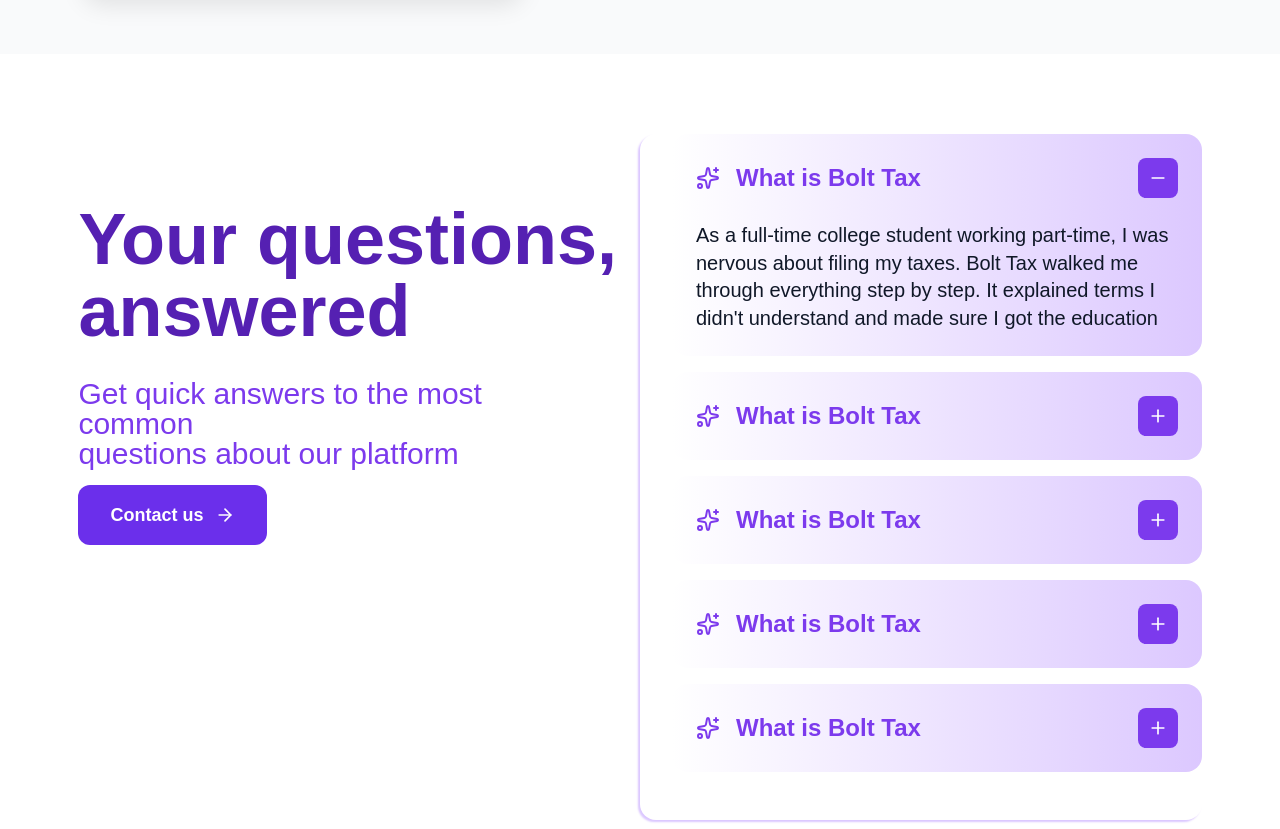
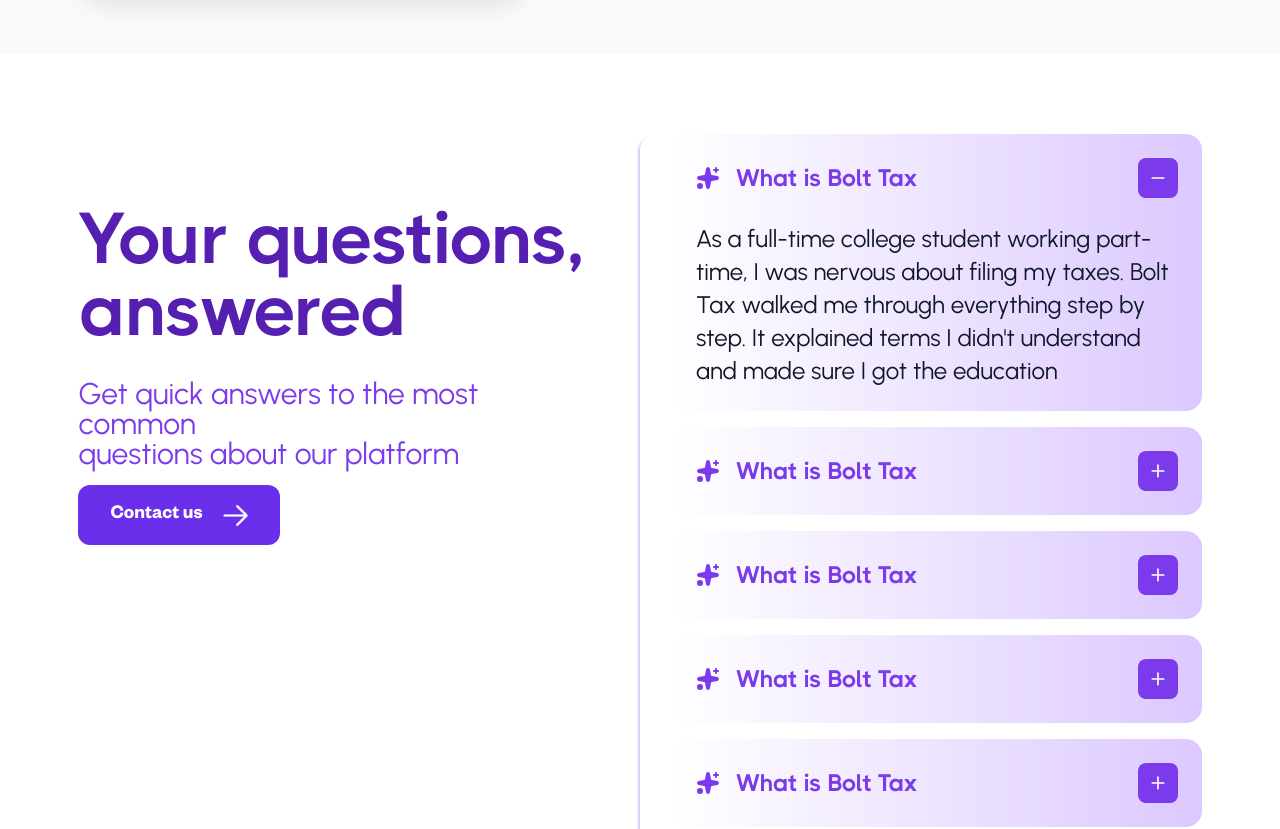
Before and after one commit to johntarus/bolt_tax, a Next.js app: page / in a window 1280 px wide. Shown: the part 6500-7329 px from the top of the page. Built offline with nearby package versions, Linux system fonts and the light colour scheme.

Commit message:
Updated the FAQ styles

```diff
--- a/app/fonts/index.ts
+++ b/app/fonts/index.ts
@@ -27,11 +27,11 @@
             weight: '700',
             style: 'normal',
         },
-        // {
-        //     path: './founders-grotesk/FoundersGrotesk-Bold.otf',
-        //     weight: '400',
-        //     style: 'normal',
-        // }
+        {
+            path: './founders-grotesk/FoundersGrotesk-Bold.otf',
+            weight: '400',
+            style: 'normal',
+        }
     ]
 })
 
--- a/components/home/faq.tsx
+++ b/components/home/faq.tsx
@@ -1,7 +1,9 @@
 "use client";
 
-import { Sparkles, Plus, Minus, ArrowRight } from "lucide-react";
-import { SetStateAction, useState } from "react";
+import { Sparkles, Plus, Minus } from "lucide-react";
+import React, { SetStateAction, useState } from "react";
+import { foundersGrotesk, thiccboi, urbanist } from "@/app/fonts";
+import Image from "next/image";
 
 export default function FAQSection() {
     const [openIndex, setOpenIndex] = useState(0);
@@ -38,19 +40,26 @@
             <div className="max-w-[90%] mx-auto">
                 <div className="flex flex-col lg:flex-row gap-0">
                     {/* Left Side - Content */ }
-                    <div className="flex-1 lg:sticky lg:top-24 lg:self-start flex flex-col justify-center min-h-[60vh]">
-                        <h2 className="text-5xl md:text-6xl xl:text-7xl 2xl:text-[5rem] font-bold text-[#5520B2] mb-8 leading-none">
+                    <div
+                        className="flex-1 lg:sticky lg:top-24 lg:self-start flex flex-col md:justify-center min-h-[30vh] md:min-h-[60vh]">
+                        <h2 className={ `${ thiccboi.className } text-5xl md:text-6xl xl:text-7xl 2xl:text-[5rem] font-bold text-[#5520B2] mb-4 md:mb-8 leading-none` }>
                             Your questions,<br/>answered
                         </h2>
 
-                        <p className="text-xl xl:text-3xl text-[#7C3AED] mb-4 leading-none max-w-md">
+                        <p className={ `${ urbanist.className } text-xl xl:text-3xl text-[#7C3AED] mb-4 leading-none max-w-md` }>
                             Get quick answers to the most common <br/> questions about our platform
                         </p>
 
                         <button
-                            className="inline-flex items-center gap-3 bg-[#6B2FEB] hover:bg-[#5A24CC] text-white text-lg font-semibold px-8 py-4 rounded-xl transition-all w-fit">
+                            className={ `${ foundersGrotesk.className } inline-flex items-center gap-3 bg-[#6B2FEB] hover:bg-[#5A24CC] text-white text-xl font-semibold px-8 py-4 rounded-xl transition-all w-fit` }>
                             Contact us
-                            <ArrowRight className="w-5 h-5"/>
+                            <Image
+                                src="/icons/white_arrow.png"
+                                alt="Arrow right"
+                                width={ 25 }
+                                height={ 29 }
+                                className="object-contain ml-2"
+                            />
                         </button>
                     </div>
 
@@ -71,8 +80,8 @@
                                         className="w-full flex items-center justify-between p-6 text-left"
                                     >
                                         <div className="flex items-center gap-4 flex-1">
-                                            <Sparkles className="w-6 h-6 text-[#7C3AED] flex-shrink-0"/>
-                                            <h3 className="text-xl md:text-2xl font-semibold text-[#7C3AED]">
+                                            <Sparkles className="w-6 h-6 text-[#7C3AED] fill-current flex-shrink-0"/>
+                                            <h3 className={ `${ thiccboi.className } text-xl md:text-2xl font-semibold text-[#7C3AED]` }>
                                                 { faq.question }
                                             </h3>
                                         </div>
@@ -94,8 +103,8 @@
                                             openIndex === index ? 'max-h-96 opacity-100' : 'max-h-0 opacity-0'
                                         }` }
                                     >
-                                        <div className="px-6 pb-6 pt-0">
-                                            <p className="text-xl text-gray-900 leading-snug">{ faq.answer }</p>
+                                        <div className={ `${ urbanist.className } px-6 pb-6 pt-0` }>
+                                            <p className="text-xl xl:text-2xl text-gray-900 leading-snug">{ faq.answer }</p>
                                         </div>
                                     </div>
                                 </div>
--- a/components/navigation/footer.tsx
+++ b/components/navigation/footer.tsx
@@ -1,9 +1,7 @@
 "use client";
 
-import { Facebook, Instagram, Linkedin } from "lucide-react";
 import { useState } from "react";
-import { thiccboi, urbanist } from "@/app/fonts";
-import Image from "next/image";
+import { thiccboi } from "@/app/fonts";
 
 export default function Footer() {
     const [email, setEmail] = useState("");
```
